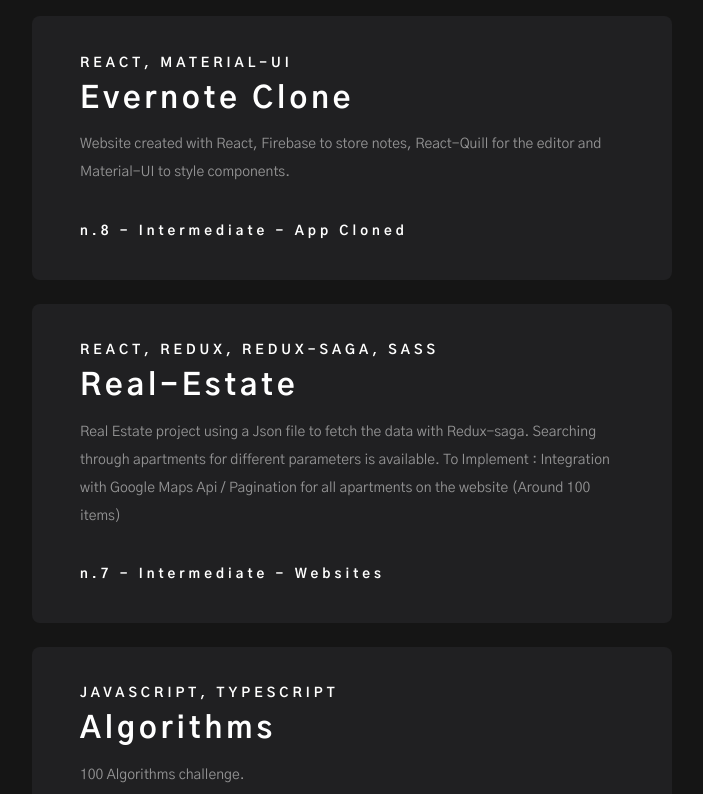
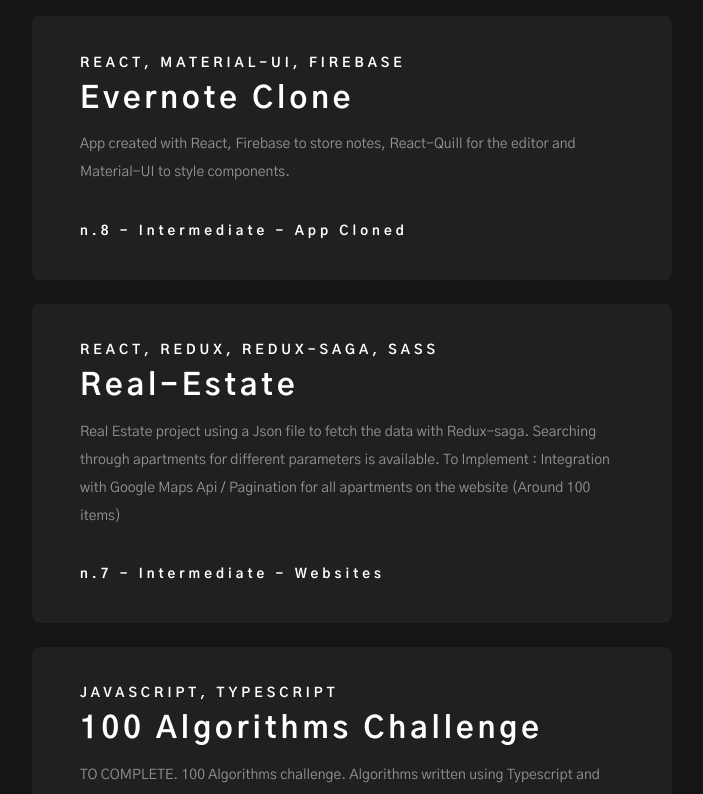
Before and after one commit to beluas/Project-Blog, a React (Create React App) app: page / in a window 1280 px wide. Shown: the part 1060-1854 px from the top of the page, without its empty margins (560-1263 px from the left). Built offline with nearby package versions, Linux system fonts and the light colour scheme.

Commit message:
link updated and animation to skills added

```diff
--- a/src/components/header/Header.component.js
+++ b/src/components/header/Header.component.js
@@ -44,13 +44,18 @@
 			<div className="social">
 				<img src={profilePicture} alt="portfolio-pic" />
 				<span>
-					<i className="fab fa-github"></i> <span>GitHub</span>
-					<i className="fas fa-external-link-alt"></i>
+					<a href="https://github.com/beluas">
+						<i className="fab fa-github"></i> <span>GitHub</span>
+						<i className="fas fa-external-link-alt"></i>
+					</a>
 				</span>
 
 				<span>
-					<i className="fab fa-linkedin"></i> <span>LinkedIn</span>
-					<i className="fas fa-external-link-alt"></i>
+					<a href="https://www.linkedin.com/in/ivan-maddaluno/">
+						<i className="fab fa-linkedin"></i>{" "}
+						<span>LinkedIn</span>
+						<i className="fas fa-external-link-alt"></i>
+					</a>
 				</span>
 			</div>
 		</div>
--- a/src/components/skills/skills.styles.scss
+++ b/src/components/skills/skills.styles.scss
@@ -8,10 +8,18 @@
 	padding-bottom: 3rem;
 	i {
 		font-size: 48px;
+		transition: transform 0.2s ease-in-out;
+		&:hover {
+			transform: translateY(-10px);
+		}
 	}
 	img {
+		transition: transform 0.2s ease-in-out;
 		position: relative;
 		top: 2px;
+		&:hover {
+			transform: translateY(-10px);
+		}
 	}
 }
 
--- a/src/projects.data.js
+++ b/src/projects.data.js
@@ -2,8 +2,8 @@
 	{
 		title: "Evernote Clone",
 		desc:
-			"Website created with React, Firebase to store notes, React-Quill for the editor and Material-UI to style components.",
-		skills: "React, Material-UI",
+			"App created with React, Firebase to store notes, React-Quill for the editor and Material-UI to style components.",
+		skills: "React, Material-UI, Firebase",
 		tier: "n.8 - Intermediate",
 		collection: "App Cloned",
 		link: "https://beluas.github.io/7-Evernote-clone/",
@@ -47,8 +47,9 @@
 	},
 
 	{
-		title: "Algorithms",
-		desc: "100 Algorithms challenge.",
+		title: "100 Algorithms Challenge",
+		desc:
+			"TO COMPLETE. 100 Algorithms challenge. Algorithms written using Typescript and Javascript",
 		skills: "Javascript, Typescript",
 		tier: "n.6 - Intermediate",
 		collection: "Algorithms",
@@ -100,7 +101,3 @@
 		link: "https://github.com/beluas/3-Infinite-Scroll-Images",
 	},
 ];
-
-//skills, title, desc, tier, collection
-
-// https://beluas.github.io/Day4-Minimal-Portfolio/
```
